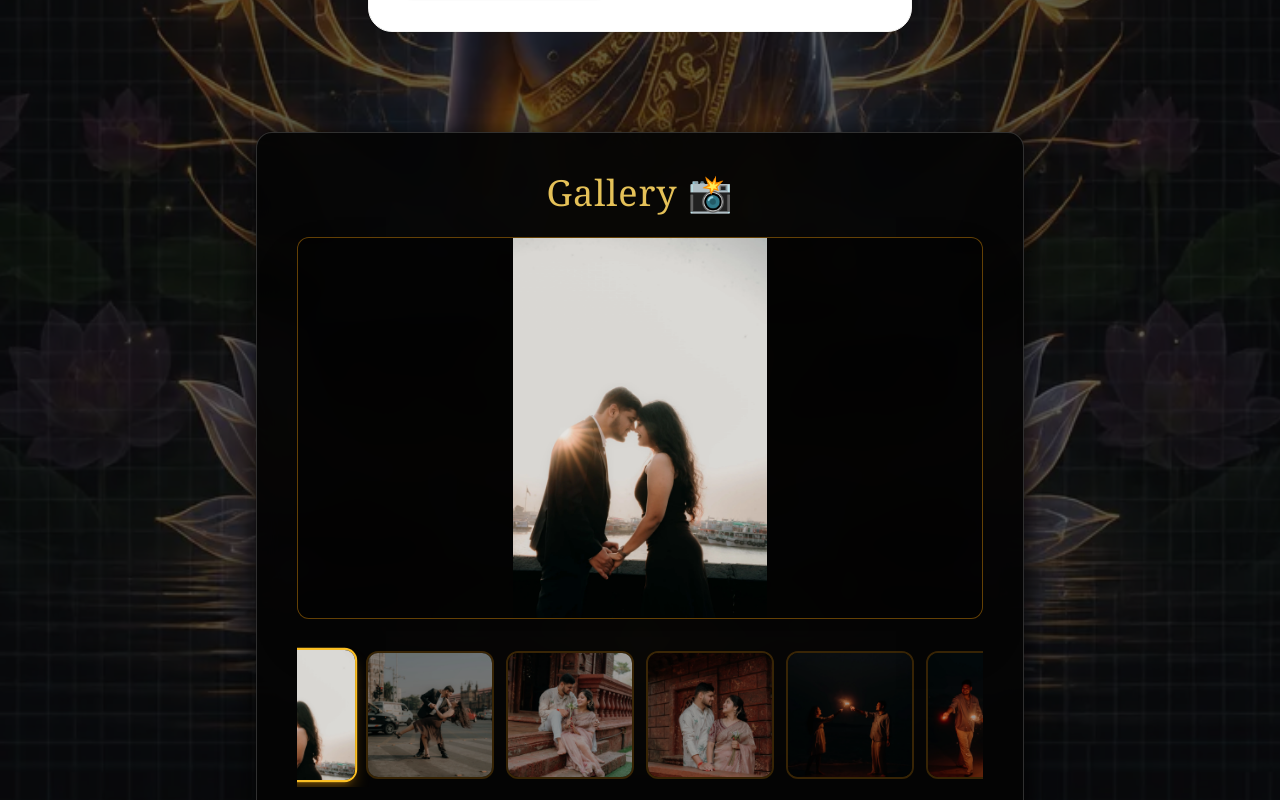
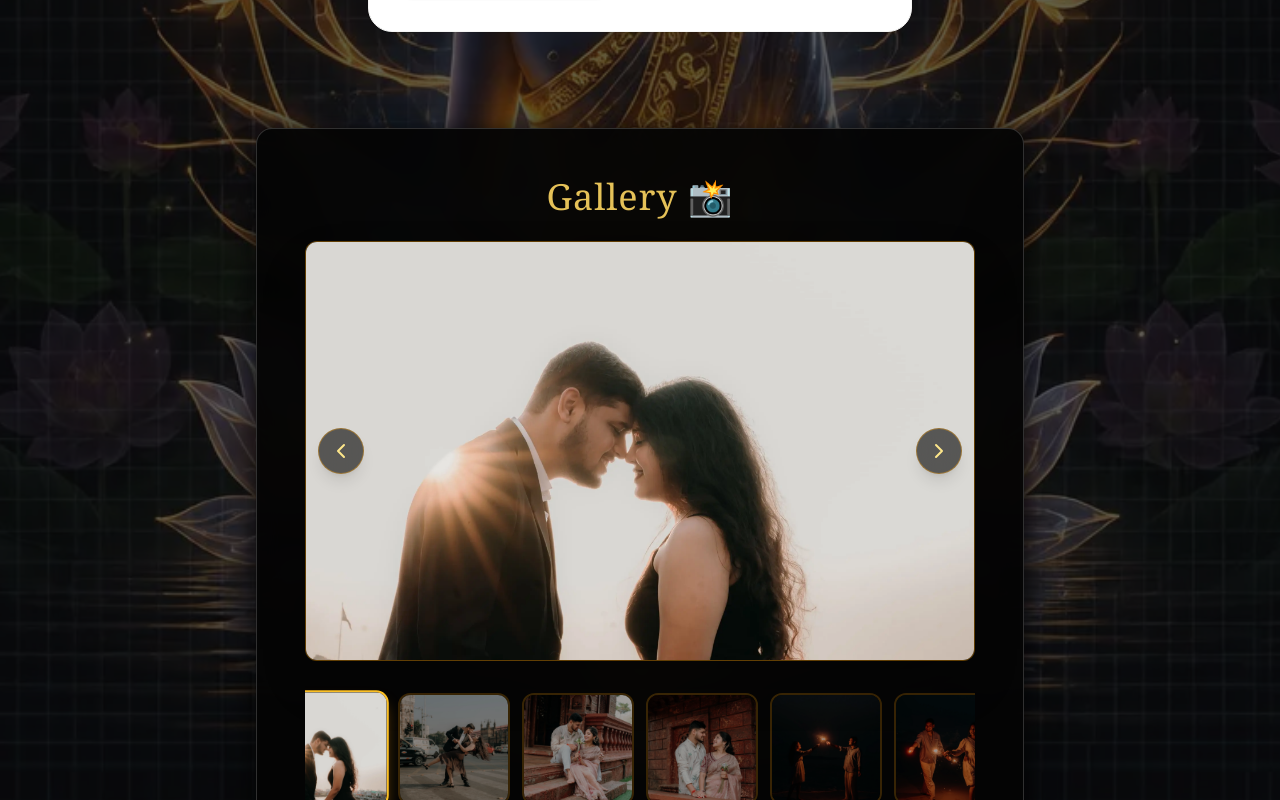
Before and after one commit to Adoniskingx/AD, a React (Vite) app in the folder adarsh-divyansha-wedding/: page / in a window 1280 px wide. Shown: the part 1820-2620 px from the top of the page. Built offline with nearby package versions, Linux system fonts and the light colour scheme.

Commit message:
Add image navigation to Gallery component

```diff
--- a/adarsh-divyansha-wedding/src/components/Gallery.tsx
+++ b/adarsh-divyansha-wedding/src/components/Gallery.tsx
@@ -1,35 +1,64 @@
 import React, { useState } from 'react';
 import { weddingData } from '../data/weddingData';
+import { ChevronLeft, ChevronRight } from 'lucide-react';
 
 export const Gallery: React.FC = () => {
   const images: string[] = weddingData.photos || [];
-  const [selectedImage, setSelectedImage] = useState<string>(images[0] || '');
+  const [currentIndex, setCurrentIndex] = useState<number>(0);
+
+  const handlePrev = () => {
+    setCurrentIndex((prev) => (prev === 0 ? images.length - 1 : prev - 1));
+  };
+
+  const handleNext = () => {
+    setCurrentIndex((prev) => (prev === images.length - 1 ? 0 : prev + 1));
+  };
+
+  const selectedImage = images[currentIndex] || '';
 
   return (
-    <section className="relative min-h-screen flex items-center justify-center px-4 py-8">
-      <div className="w-full max-w-3xl mx-auto card-dark-gold rounded-2xl p-6 md:p-10 shadow-2xl text-center flex flex-col justify-center">
+    <section className="relative min-h-screen flex items-center justify-center px-4 py-12">
+      <div className="w-full max-w-3xl mx-auto card-dark-gold rounded-2xl p-6 md:p-12 shadow-2xl text-center flex flex-col justify-center">
 
         <h2 className="text-3xl md:text-4xl font-serif text-gold mb-6 tracking-wide">
           Gallery 📸
         </h2>
 
-        {/* Main active preview display */}
-        <div className="mb-6 overflow-hidden rounded-xl border border-amber-500/40 shadow-2xl max-h-[400px] bg-black/50 flex items-center justify-center">
+        {/* Main Active Preview Display with Navigation Arrows */}
+        <div className="relative mb-6 overflow-hidden rounded-xl border border-amber-500/40 shadow-2xl h-[350px] md:h-[420px] bg-black/60 flex items-center justify-center group">
           <img
             src={selectedImage}
             alt="Wedding Preview"
-            className="w-full max-h-[380px] object-contain transition-all duration-300"
+            className="w-full h-full object-cover transition-all duration-500"
           />
+
+          {/* Left Arrow */}
+          <button
+            onClick={handlePrev}
+            className="absolute left-3 top-1/2 -translate-y-1/2 bg-black/60 hover:bg-amber-600/80 text-amber-200 p-2.5 rounded-full border border-amber-500/40 backdrop-blur-md transition-all shadow-lg"
+            aria-label="Previous Image"
+          >
+            <ChevronLeft className="w-6 h-6" />
+          </button>
+
+          {/* Right Arrow */}
+          <button
+            onClick={handleNext}
+            className="absolute right-3 top-1/2 -translate-y-1/2 bg-black/60 hover:bg-amber-600/80 text-amber-200 p-2.5 rounded-full border border-amber-500/40 backdrop-blur-md transition-all shadow-lg"
+            aria-label="Next Image"
+          >
+            <ChevronRight className="w-6 h-6" />
+          </button>
         </div>
 
-        {/* Enlarged Gallery Thumbnails */}
+        {/* Proportional Gallery Thumbnails */}
         <div className="flex items-center justify-center gap-3 overflow-x-auto py-2 px-1">
           {images.map((img: string, idx: number) => (
             <button
               key={idx}
-              onClick={() => setSelectedImage(img)}
-              className={`relative rounded-xl overflow-hidden border-2 transition-all shrink-0 w-24 h-24 md:w-32 md:h-32 ${
-                selectedImage === img ? 'border-amber-400 scale-105 shadow-lg shadow-amber-500/30' : 'border-amber-500/30 opacity-70 hover:opacity-100'
+              onClick={() => setCurrentIndex(idx)}
+              className={`relative rounded-xl overflow-hidden border-2 transition-all shrink-0 w-20 h-20 md:w-28 md:h-28 ${
+                currentIndex === idx ? 'border-amber-400 scale-105 shadow-lg shadow-amber-500/40' : 'border-amber-500/30 opacity-70 hover:opacity-100'
               }`}
             >
               <img src={img} alt={`Thumbnail ${idx + 1}`} className="w-full h-full object-cover" />
```
